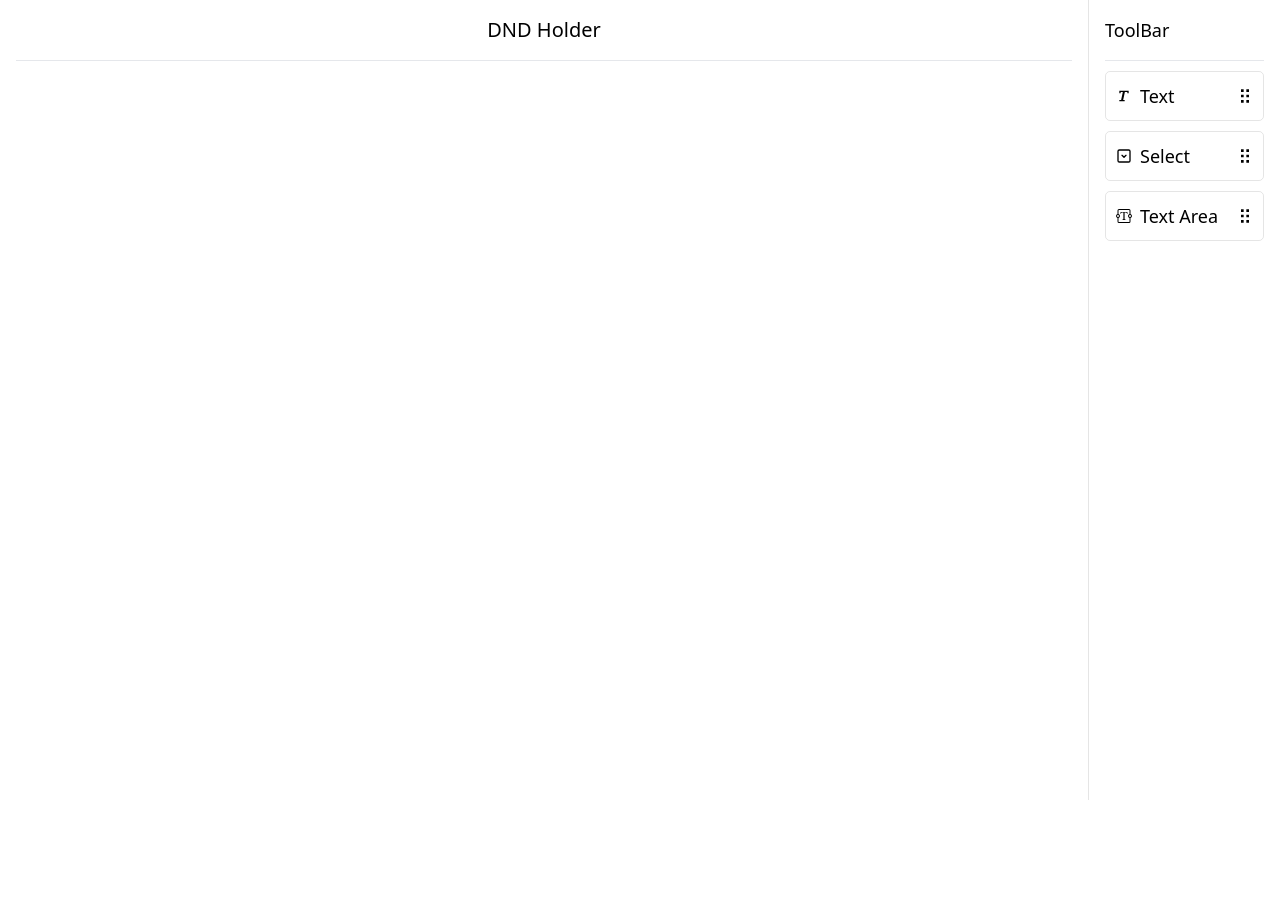
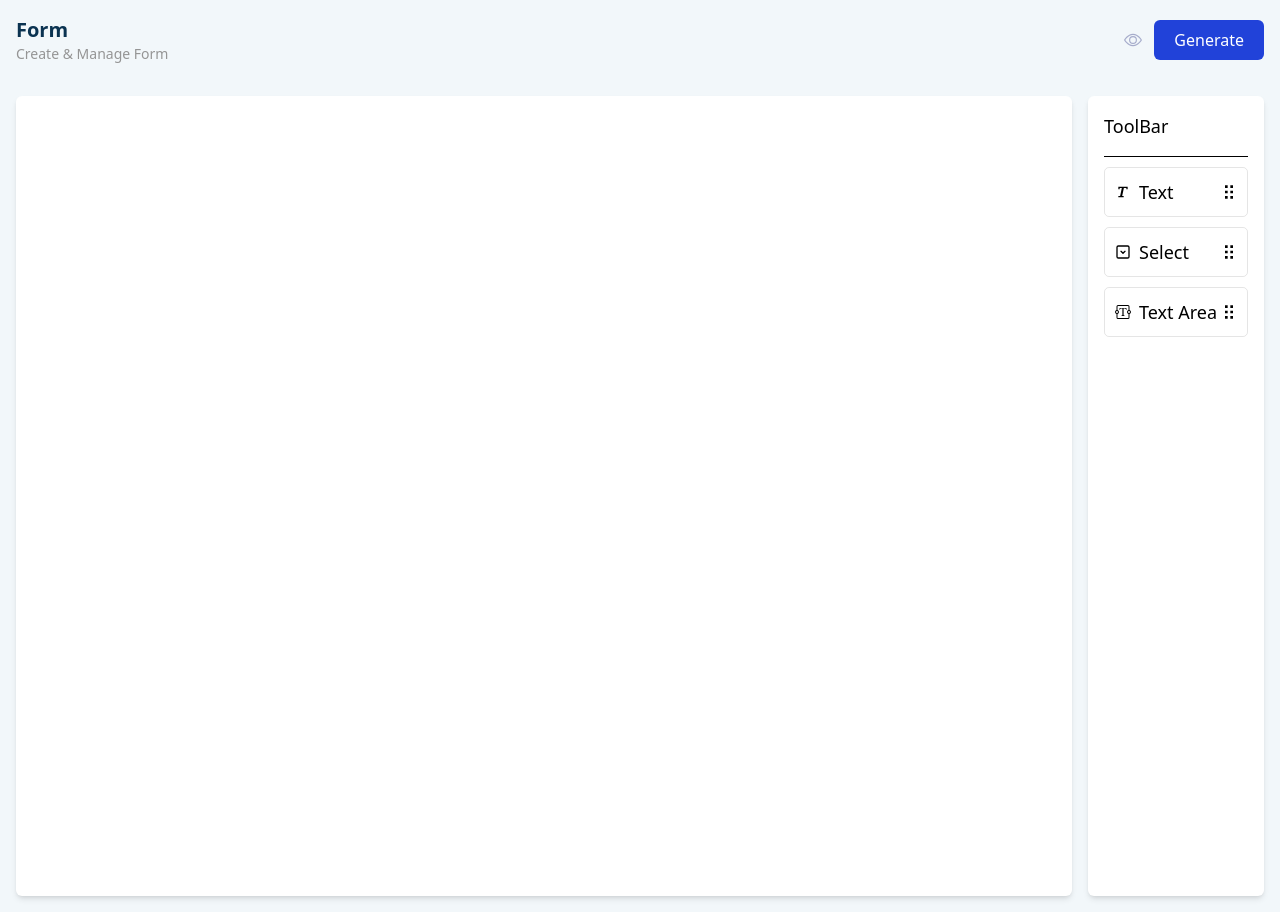
Before and after one commit to MarufAlAslam/react-dynamic-form-builder, a React (Vite) app: page / in a window 1280 px wide. Before the commit the page ends 800 px from the top, so only its background shows below. Built offline with nearby package versions, Linux system fonts and the light colour scheme.

Commit message:
style changed

```diff
--- a/src/App.jsx
+++ b/src/App.jsx
@@ -2,12 +2,36 @@ import React, { useState } from "react";
 import DndHolder from "./DndHolder";
 import Toolbar from "./Toolbar";
 import "./assets/styles/style.css";
+import { BsEye, BsEyeSlash } from "react-icons/bs";
 
 function App() {
   const [initialFields, setInitialFields] = useState([]);
   const [modalVisible, setModalVisible] = useState(false);
+
+  const [preview, setPreview] = useState(false);
+
+  const previewHandler = () => {
+    setPreview(!preview);
+  };
   return (
     <div className="App">
+      <div className="p-4 flex justify-between items-center">
+        <div className="title-part">
+          <h3 className="text-xl font-bold blue">Form</h3>
+          <p className="text-sm gray">Create & Manage Form</p>
+        </div>
+        <div className="action-part flex items-center">
+          <button
+            className="btn text-lg mr-3 text-[#A6ACCB] border-end"
+            onClick={previewHandler}
+          >
+            {preview ? <BsEyeSlash /> : <BsEye />}
+          </button>
+          <button className="btn bg-primary px-5 py-2 rounded-md text-white">
+            Generate
+          </button>
+        </div>
+      </div>
       <div className="flex justify items-start">
         <DndHolder
           initialFields={initialFields}
--- a/src/DndHolder/index.jsx
+++ b/src/DndHolder/index.jsx
@@ -13,10 +13,8 @@ const DndHolder = ({ initialFields, setInitialFields }) => {
     setInitialFields(newInitialFields);
   };
   return (
-    <div className="text-center dnd-holder p-4">
-      <h3 className="mb-4 text-xl">DND Holder</h3>
-      <hr />
-
+    <div className="text-start dnd-holder p-4">
+      <div className="card h-full bg-white p-4 shadow-md rounded-md">
         <div className="text-left">
           {initialFields.map((field, index) => (
             <div key={index} className="field">
@@ -40,6 +38,8 @@ const DndHolder = ({ initialFields, setInitialFields }) => {
                 <field.inputType
                   className="w-full input input-bordered"
                   placeholder={field.placeholder}
+                  defaultValue={field.defaultValue}
+                  name={`input${index}`}
                 />
               )}
               {field.inputType === "select" && (
@@ -67,6 +67,7 @@ const DndHolder = ({ initialFields, setInitialFields }) => {
           ))}
         </div>
       </div>
+    </div>
   );
 };
 
--- a/src/Toolbar/index.jsx
+++ b/src/Toolbar/index.jsx
@@ -12,7 +12,7 @@ const Toolbar = ({ initialFields, setInitialFields }) => {
       icon: BiText,
       inputType: "input",
       type: "text",
-      defaultValue: "",
+      defaultValue: "hello world",
       value: "",
       placeholder: "Enter text",
       required: false,
@@ -65,7 +65,8 @@ const Toolbar = ({ initialFields, setInitialFields }) => {
     setInitialFields([...initialFields, item]);
   };
   return (
-    <div className="toolbar p-4">
+    <div className="toolbar p-4 pl-0">
+      <div className="card h-full rounded-md p-4 bg-white shadow-md">
         <h2 className="text-lg mb-4">ToolBar</h2>
         <hr />
 
@@ -91,6 +92,7 @@ const Toolbar = ({ initialFields, setInitialFields }) => {
           ))}
         </div>
       </div>
+    </div>
   );
 };
 
--- a/src/assets/styles/style.css
+++ b/src/assets/styles/style.css
@@ -3,10 +3,15 @@
   min-height: 100vh;
 }
 
+body,
+html {
+  background-color: #f2f7fa;
+}
+
 .toolbar {
   width: 15%;
-  border-left: 1px solid rgba(0, 0, 0, 0.1);
   min-height: 100vh;
+  height: 100%;
 }
 .item {
   border: 1px solid rgba(0, 0, 0, 0.1);
@@ -30,3 +35,26 @@
 .input-bordered:focus {
   outline: 1px solid green;
 }
+
+.blue {
+  color: #0b3351;
+}
+.gray {
+  color: #959595;
+}
+
+.card.h-full {
+  height: 100vh;
+  overflow-y: scroll;
+}
+
+/* Hide scrollbar for Chrome, Safari and Opera */
+*::-webkit-scrollbar {
+  display: none;
+}
+
+/* Hide scrollbar for IE, Edge and Firefox */
+* {
+  -ms-overflow-style: none; /* IE and Edge */
+  scrollbar-width: none; /* Firefox */
+}
--- a/tailwind.config.cjs
+++ b/tailwind.config.cjs
@@ -2,7 +2,10 @@
 module.exports = {
   content: ["./index.html", "./src/**/*.{js,ts,jsx,tsx}"],
   theme: {
-    extend: {},
+    colors: {
+      primary: "#2142D9",
+      white: "#fff",
+    },
   },
   plugins: [],
 };
```
Lines whose indentation alone changed are shown as unchanged.
